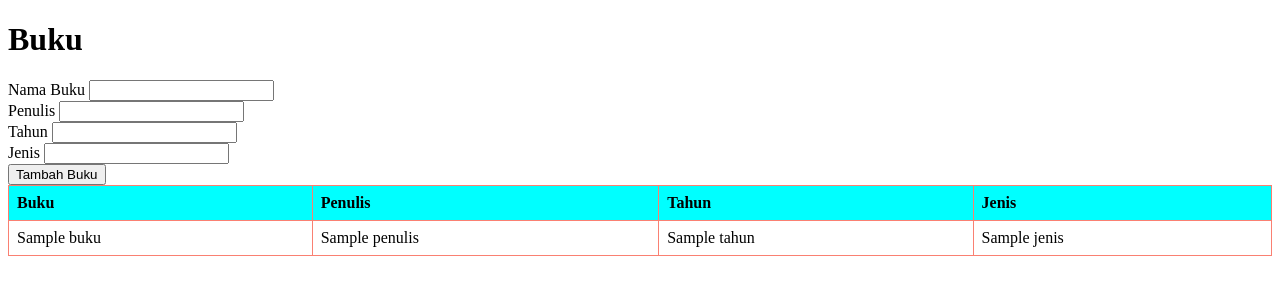
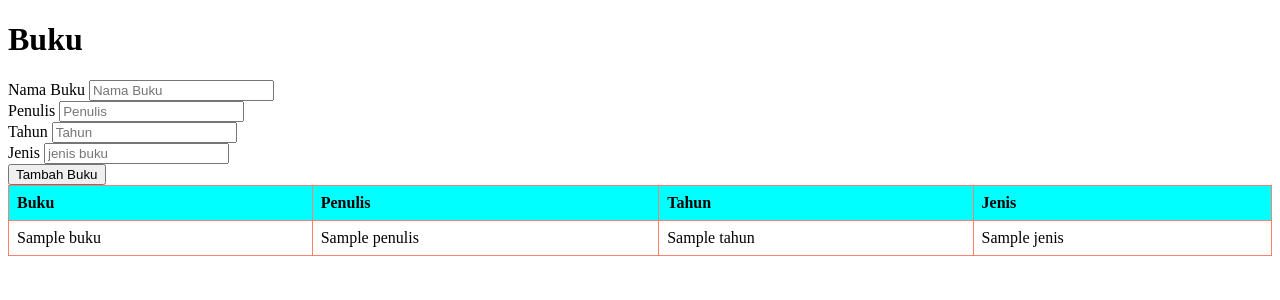
Before and after one commit to ericcandra/tugasPAWahir_uas_enoj, a Node project: template app_server/views/buku.ejs in a window 1280 px wide. Shown: the top 300 px of the page. Run offline with Node 20 templates, Linux system fonts and the light colour scheme; the template is opened without the code that fills it: most values are stand-ins (such as "Sample title", 1, 10 or a date in 2020).

Commit message:
menambahkan Placeholder

```diff
--- a/app_server/views/buku.ejs
+++ b/app_server/views/buku.ejs
@@ -24,7 +24,7 @@
 <form action="/buku/store" method="POST">
     <div class="mb-3">
       <label for="nama" class="form-label">Nama Buku</label>
-      <input type="text" class="form-control" id="nama" name="nama" required />
+      <input type="text" class="form-control" id="nama" name="nama" placeholder="Nama Buku" required />
     </div>
     <div class="mb-3">
       <label for="penulis" class="form-label">Penulis</label>
@@ -33,6 +33,7 @@
         class="form-control"
         id="penulis"
         name="penulis"
+        placeholder="Penulis"
         required
       />
     </div>
@@ -43,6 +44,7 @@
           class="form-control"
           id="tahun"
           name="tahun"
+          placeholder="Tahun"
           required
         />
       </div>
@@ -53,6 +55,7 @@
           class="form-control"
           id="jenis"
           name="jenis"
+          placeholder="jenis buku"
           required
         />
       </div>
```
